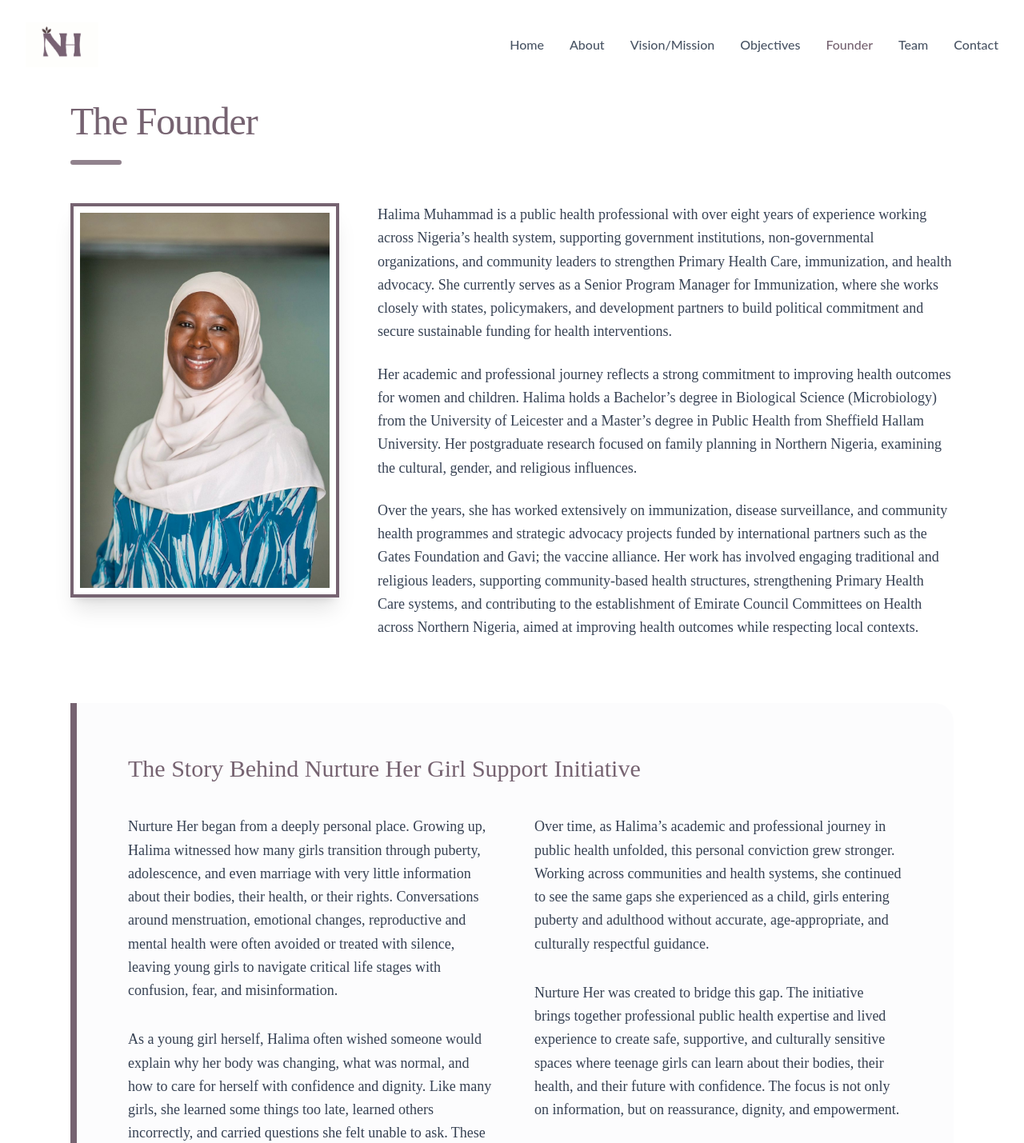
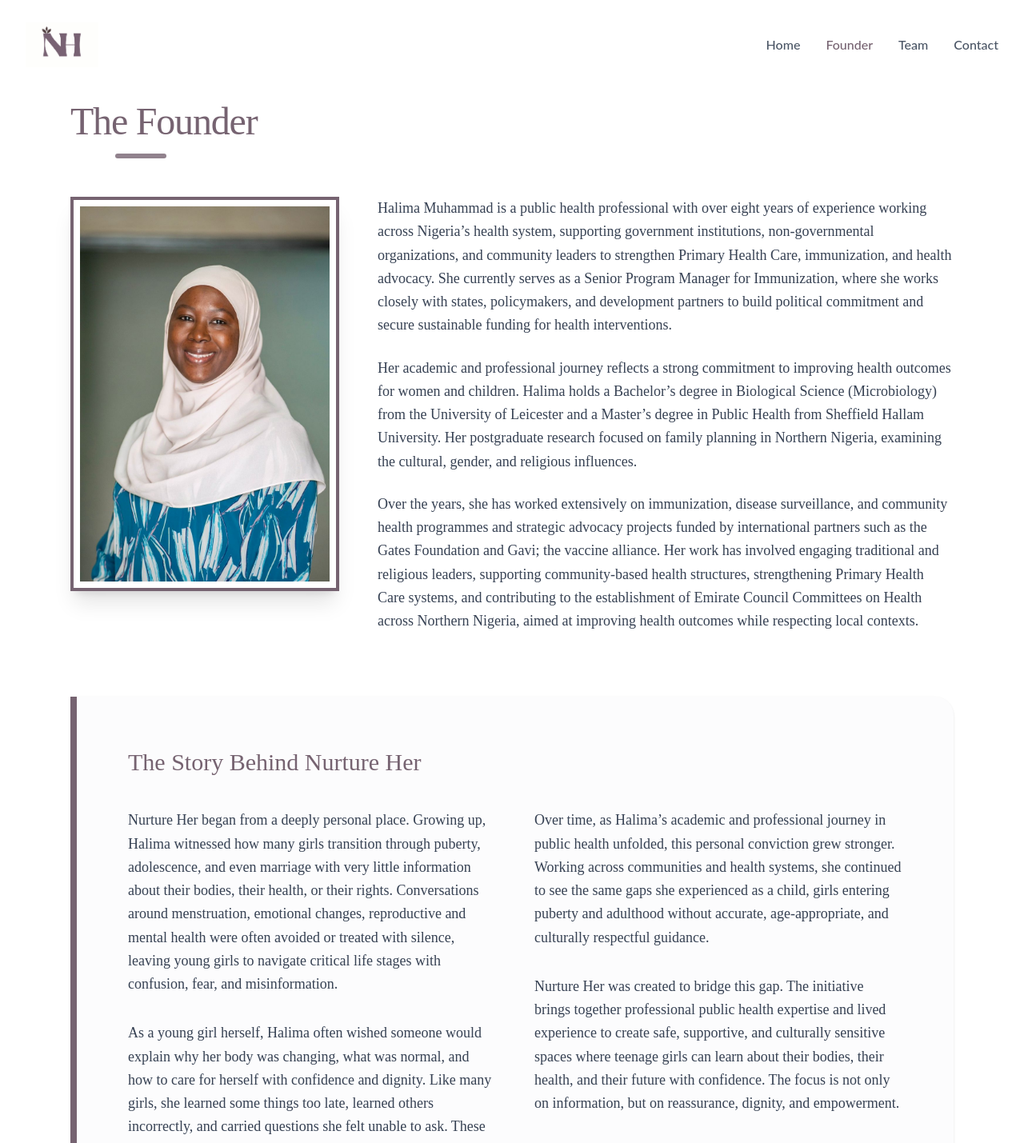
Before and after one commit to NurtureHer/Website-, a React (Vite) app in the folder nurture-her/: page /founder in a window 1280 px wide. Shown: the top 1429 px of the page at 80% size. Built offline with nearby package versions, Linux system fonts and the light colour scheme.

Commit message:
little changes

```diff
--- a/nurture-her/src/components/Layout/Navbar.jsx
+++ b/nurture-her/src/components/Layout/Navbar.jsx
@@ -43,9 +43,6 @@ const Navbar = () => {
 
   const navLinks = [
     { name: 'Home', href: '/' },
-    { name: 'About', href: '/#about' },
-    { name: 'Vision/Mission', href: '/#mission' },
-    { name: 'Objectives', href: '/#objectives' }, // RESTORED
     { name: 'Founder', href: '/founder' },
     { name: 'Team', href: '/team' },
     { name: 'Contact', href: '/#contact' },
--- a/nurture-her/src/pages/Founder.jsx
+++ b/nurture-her/src/pages/Founder.jsx
@@ -5,12 +5,15 @@ const Founder = () => {
   return (
     <div className="pt-32 pb-24 bg-white">
 
-      {/* --- PAGE HEADER --- */}
-      <div className="max-w-6xl mx-auto px-6 mb-12">
-        <h1 className="text-4xl md:text-5xl font-serif text-brand-mauve mb-6 tracking-tight">
-          The Founder
-        </h1>
-        <div className="h-1.5 w-16 bg-brand-mauve/80 rounded-full"></div>
+      {/* --- PAGE HEADER (Dash centered under text) --- */}
+      <div className="max-w-6xl mx-auto px-6 mb-12 flex flex-col items-center md:items-start">
+        <div className="inline-block text-center md:text-left">
+          <h1 className="text-4xl md:text-5xl font-serif text-brand-mauve mb-4 tracking-tight">
+            The Founder
+          </h1>
+          <div className="h-1.5 w-16 bg-brand-mauve/80 rounded-full mx-auto md:ml-12 lg:ml-14"></div>
+          {/* Note: Adjusting ml (margin-left) to visually center under the words 'The Founder' on desktop */}
+        </div>
       </div>
 
       {/* --- SECTION 1: THE BIO (SPLIT LAYOUT) --- */}
@@ -50,9 +53,9 @@ const Founder = () => {
       {/* --- SECTION 2: THE STORY (INSET FEATURE STYLE) --- */}
       <section className="pb-24">
         <div className="max-w-6xl mx-auto px-6">
-          <div className="bg-gray-50/50 border-l-8 border-brand-mauve p-8 md:p-16 rounded-r-3xl">
+          <div className="bg-gray-50/50 border-l-8 border-brand-mauve p-8 md:p-16 rounded-r-3xl shadow-sm">
             <h2 className="text-3xl font-serif text-brand-mauve mb-10">
-              The Story Behind Nurture Her Girl Support Initiative
+              The Story Behind Nurture Her
             </h2>
 
             <div className="grid grid-cols-1 lg:grid-cols-2 gap-12 text-lg text-gray-700 leading-relaxed font-serif">
@@ -75,7 +78,6 @@ const Founder = () => {
               </div>
             </div>
 
-            {/* Final closing paragraph spanning full width of the inset */}
             <div className="mt-12 pt-8 border-t border-gray-200">
               <p className="text-xl md:text-2xl text-brand-mauve font-serif italic text-center max-w-4xl mx-auto">
                 At its core, Nurture Her exists because Halima believes that when girls are nurtured with knowledge, compassion, and opportunity, they grow into confident women who can make informed decisions about their lives and their communities. This belief continues to shape the vision, values, and work of Nurture Her every day.
--- a/nurture-her/src/pages/Team.jsx
+++ b/nurture-her/src/pages/Team.jsx
@@ -23,13 +23,6 @@ const departments = [
     }]
   },
   {
-    title: "Graphic Design",
-    members: [
-      { name: "Amina Muhammad ", role: "Graphic Designer", image: placeholder, bio: "Crafting our visual identity.", linkedin: "#" },
-      { name: "Fauziyya Abdullahi Ahmed", role: "Graphic Designer", image: imgfauzie, bio: "Fauziyya Abdullahi Ahmed is a Computer Science professional specializing in Data Science and Machine Learning. She is passionate about leveraging technology and analytical frameworks to drive meaningful social innovation and community-focused initiatives. By combining technical precision with creative problem-solving, she helps design engaging, accessible resources for Nurture Her. Fauziyya is committed to using her expertise to create digital spaces that empower girls to build confidence, access new opportunities, and reach their full potential.", linkedin: "#" }
-    ]
-  },
-  {
     title: "Social Media",
     members: [{
       name: "Zainab A Ahmed",
@@ -40,6 +33,14 @@ const departments = [
       linkedin: "#"
     }]
   },
+  {
+    title: "Graphic Design",
+    members: [
+      { name: "Amina Muhammad ", role: "Graphic Designer", image: placeholder, bio: "Crafting our visual identity.", linkedin: "#" },
+      { name: "Fauziyya Abdullahi Ahmed", role: "Graphic Designer", image: imgfauzie, bio: "Fauziyya Abdullahi Ahmed is a Computer Science professional specializing in Data Science and Machine Learning. She is passionate about leveraging technology and analytical frameworks to drive meaningful social innovation and community-focused initiatives. By combining technical precision with creative problem-solving, she helps design engaging, accessible resources for Nurture Her. Fauziyya is committed to using her expertise to create digital spaces that empower girls to build confidence, access new opportunities, and reach their full potential.", linkedin: "#" }
+    ]
+  },
+
   {
     title: "Program Planning",
     members: [
@@ -152,13 +153,14 @@ const Team = () => {
     <div className="pt-32 pb-24 bg-gray-50">
       <div className="max-w-7xl mx-auto px-6">
         <div className="text-center mb-20">
-          <h1 className="text-4xl md:text-5xl font-serif text-brand-mauve mb-4 uppercase tracking-widest">Our Team</h1>
+          <h1 className="text-4xl md:text-5xl font-serif text-brand-mauve mb-4  tracking-widest">Our Team</h1>
+          <div className="h-1.5 w-16 bg-brand-mauve/80 rounded-full mx-auto mb-4"></div>
           <p className="text-gray-600 font-sans italic">The hearts and minds behind the initiative.</p>
         </div>
 
         {departments.map((dept, idx) => (
           <div key={idx} className="mb-20">
-            <h2 className="text-2xl font-serif text-brand-mauve mb-10 border-b border-brand-mauve/20 pb-2 inline-block uppercase tracking-wide">
+            <h2 className="text-2xl font-serif text-brand-mauve mb-10 border-b border-brand-mauve/20 pb-2 inline-block  tracking-wide">
               {dept.title}
             </h2>
             {/* Added 'items-stretch' to make cards equal height in a row */}
```
